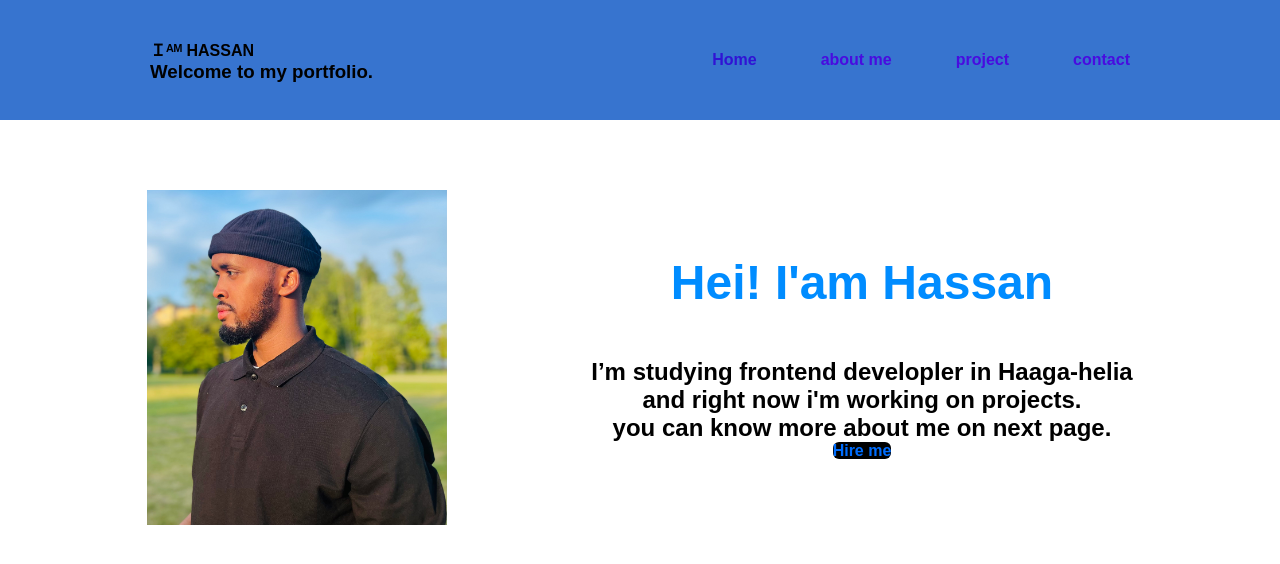
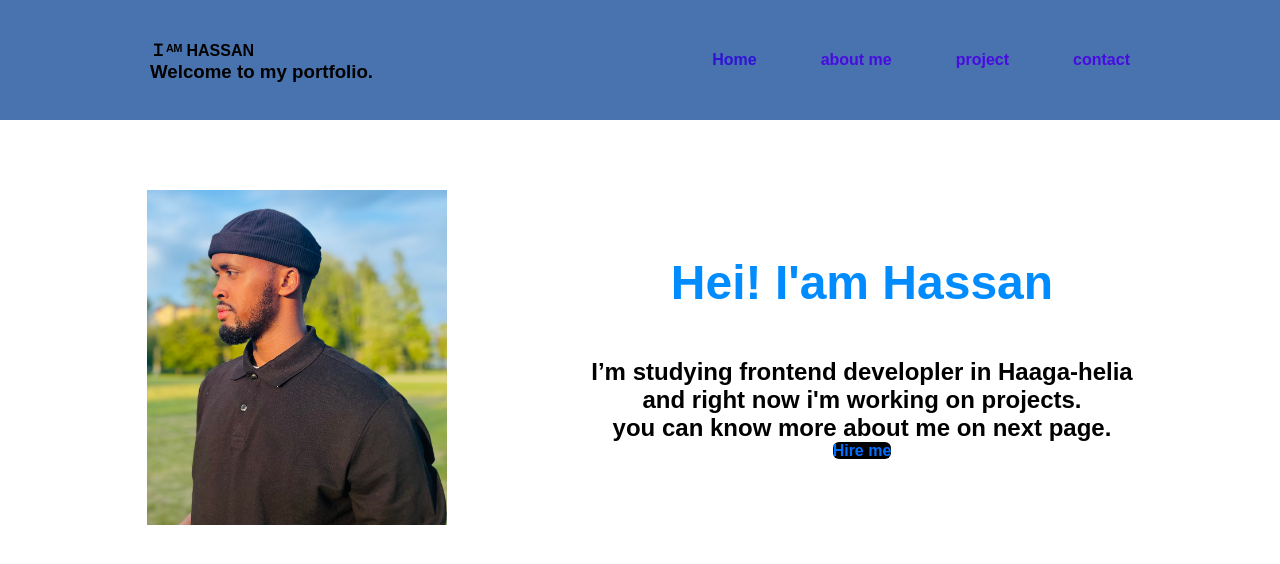
Before and after one commit to hasasa2/hassadev.github.io, a plain HTML site: page index.html in a window 1280 px wide. Drawn offline with Linux system fonts and the light colour scheme; a web font is replaced by a local one.

Commit message:
Update main.css

```diff
--- a/main.css
+++ b/main.css
@@ -14,7 +14,7 @@
 .hero{
 max-width: 100;
 max-height: 100vh;
-background: #3774cf;
+background: #4973af;
 }
 nav{
     max-width: 100%;
```
